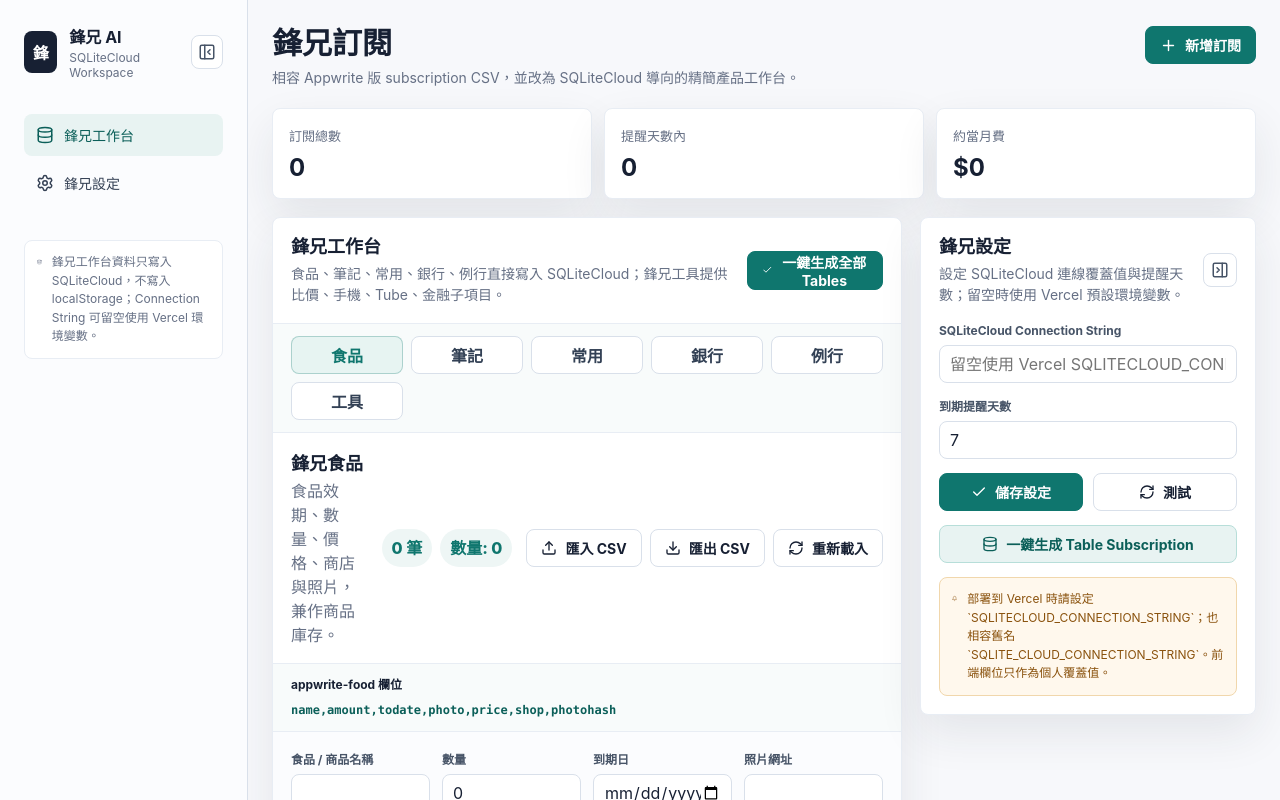
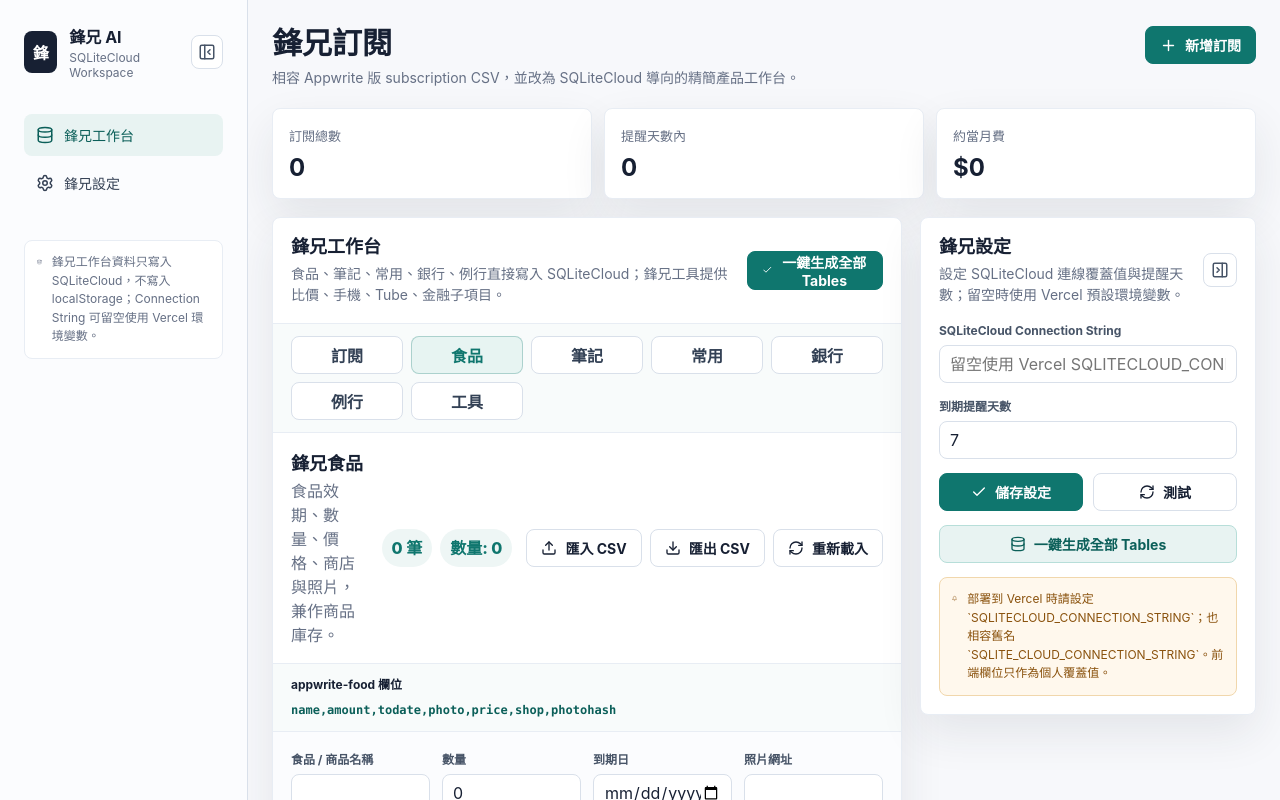
Before and after one commit to huang1988pioneer/SQLiteCloudFengBroAI, a Next.js app: page / in a window 1280 px wide. Shown: the top 800 px of the page. Built offline with nearby package versions, Linux system fonts and the light colour scheme.

Commit message:
Include subscriptions in workspace setup

```diff
--- a/app/api/workspace/setup/route.ts
+++ b/app/api/workspace/setup/route.ts
@@ -1,5 +1,12 @@
 import { NextResponse } from "next/server";
-import { createSQLiteCloudDb, ensureWorkspaceTables, getConnectionString, workspaceCreateTableSql } from "@/lib/sqlite-cloud";
+import {
+  createSQLiteCloudDb,
+  ensureSubscriptionTable,
+  ensureWorkspaceTables,
+  getConnectionString,
+  workspaceCreateTableSql,
+} from "@/lib/sqlite-cloud";
+import { subscriptionCreateTableSql } from "@/lib/subscription-schema";
 import { workspaceModules } from "@/lib/workspace-modules";
 
 export const dynamic = "force-dynamic";
@@ -8,12 +15,13 @@
 export async function POST(request: Request) {
   try {
     const db = await createSQLiteCloudDb(getConnectionString(request.headers));
+    await ensureSubscriptionTable(db);
     await ensureWorkspaceTables(db, workspaceModules);
     return NextResponse.json({
       ok: true,
-      tables: workspaceModules.map((module) => module.table),
-      sql: workspaceModules.map((module) => workspaceCreateTableSql(module)),
-      message: "鋒兄模組資料表已建立或確認存在。",
+      tables: ["subscription", ...workspaceModules.map((module) => module.table)],
+      sql: [subscriptionCreateTableSql, ...workspaceModules.map((module) => workspaceCreateTableSql(module))],
+      message: "鋒兄全部資料表已建立或確認存在。",
     });
   } catch (error) {
     return NextResponse.json(
--- a/app/page.tsx
+++ b/app/page.tsx
@@ -201,14 +201,21 @@
     return result;
   };
 
-  const createSubscriptionTable = async () => {
+  const createAllTables = async () => {
     setCreatingTable(true);
     try {
       saveSettings({ silent: true });
-      await setupSubscriptionTable();
-      flash("Table subscription 已建立或確認存在");
+      const response = await fetch("/api/workspace/setup", {
+        method: "POST",
+        headers: getCloudHeaders(),
+      });
+      const result = await response.json();
+      if (!response.ok || result.error) {
+        throw new Error(result.error || "鋒兄全部資料表建立失敗");
+      }
+      flash("鋒兄全部 Tables 已建立或確認存在");
     } catch (error) {
-      flash(error instanceof Error ? error.message : "建立 Table Subscription 失敗");
+      flash(error instanceof Error ? error.message : "鋒兄全部資料表建立失敗");
     } finally {
       setCreatingTable(false);
     }
@@ -705,9 +712,9 @@
                     測試
                   </button>
                 </div>
-                <button className="button setup-button" onClick={createSubscriptionTable} disabled={creatingTable}>
+                <button className="button setup-button" onClick={createAllTables} disabled={creatingTable}>
                   <Database size={16} />
-                  {creatingTable ? "生成中..." : "一鍵生成 Table Subscription"}
+                  {creatingTable ? "生成中..." : "一鍵生成全部 Tables"}
                 </button>
                 <div className="notice">
                   <Bell size={17} />
--- a/components/WorkspaceModulePanel.tsx
+++ b/components/WorkspaceModulePanel.tsx
@@ -246,6 +246,9 @@
       </div>
 
       <div className="module-tabs">
+        <button onClick={() => document.getElementById("subscriptions")?.scrollIntoView({ behavior: "smooth", block: "start" })}>
+          訂閱
+        </button>
         {workspaceModules.map((module) => (
           <button
             key={module.key}
```
